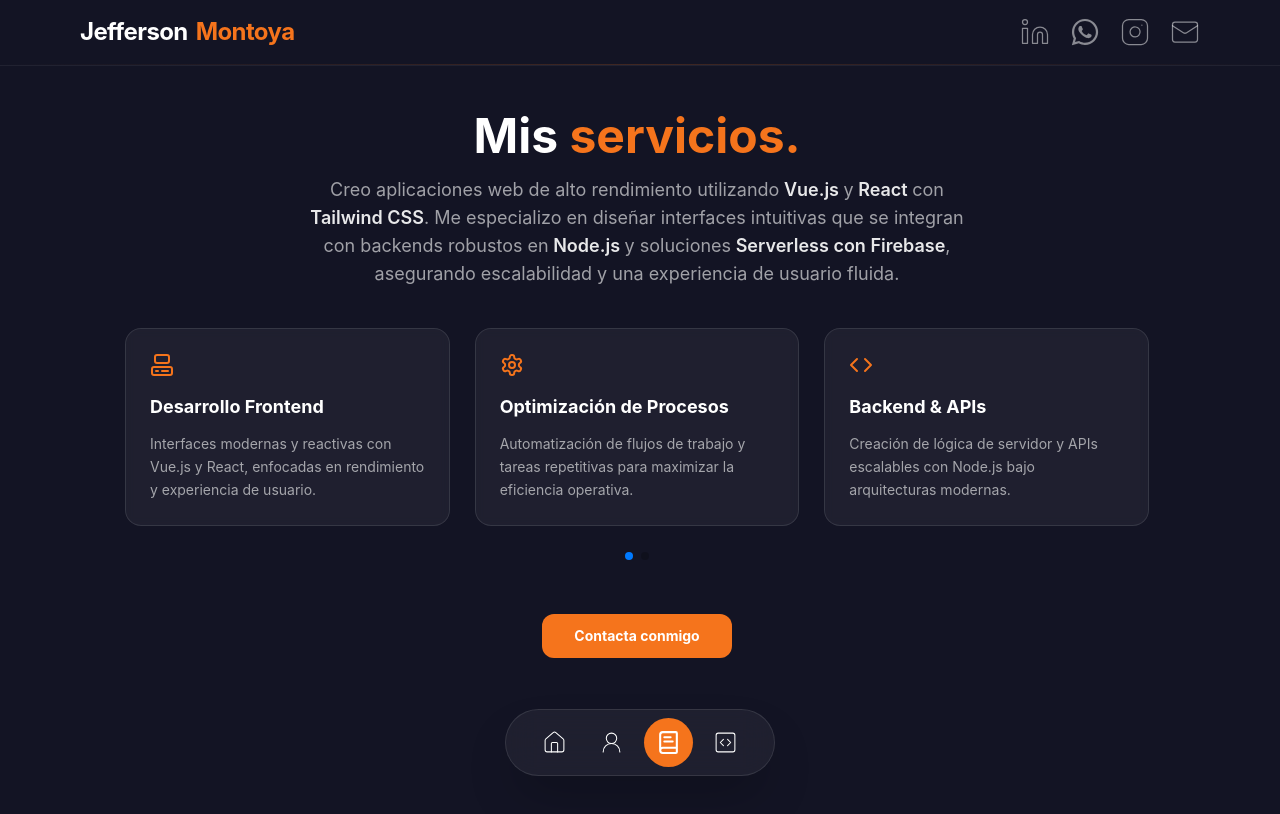
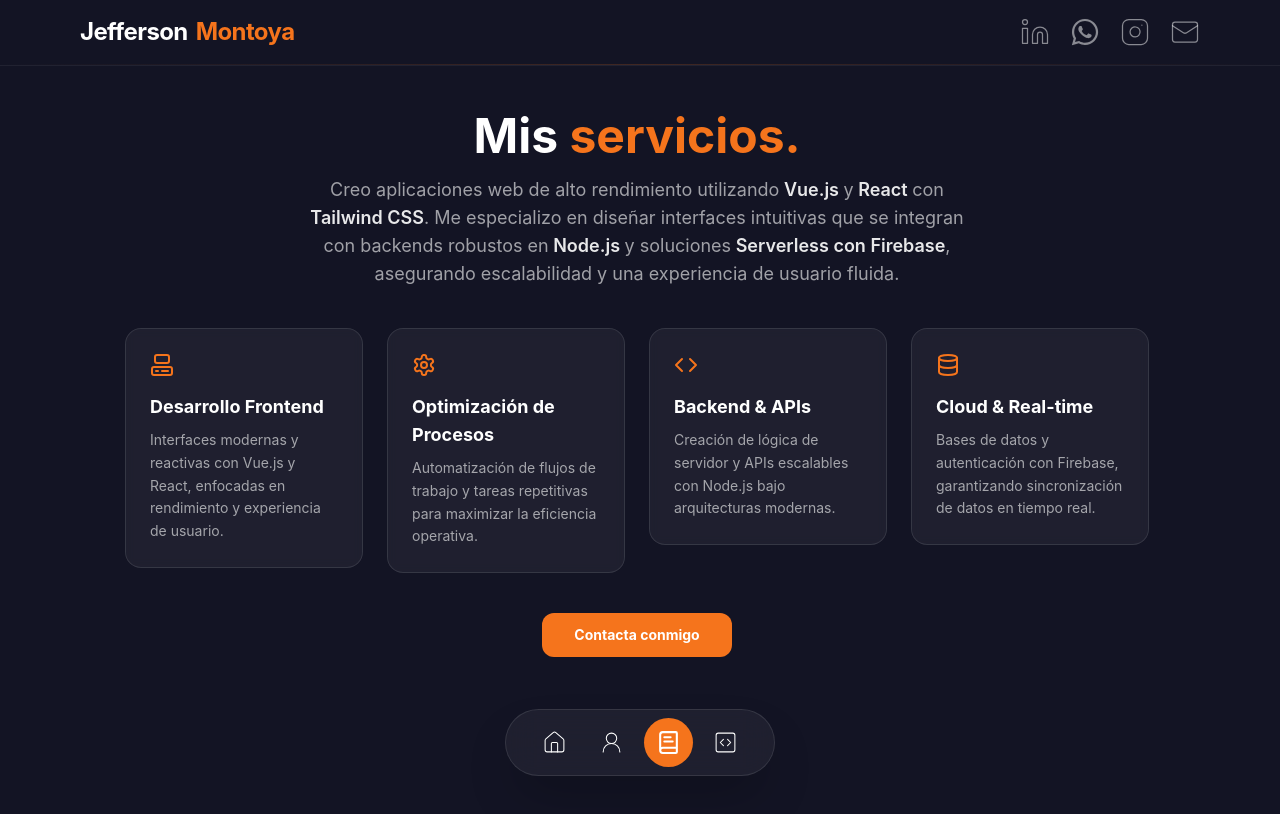
Before and after one commit to JeffersonMontoya/portafolio, a Next.js app: page /services in a window 1280 px wide. Shown: the top 814 px of the page. Built offline with nearby package versions, Linux system fonts and the light colour scheme.

Commit message:
actualizacion portafolio

```diff
--- a/src/components/SliderServices.tsx
+++ b/src/components/SliderServices.tsx
@@ -10,15 +10,19 @@ const SliderServices = () => {
       breakpoints={{
         320: {
           slidesPerView: 1,
-          spaceBetween: 15,
+          spaceBetween: 16,
         },
-        768: {
+        640: {
           slidesPerView: 2,
           spaceBetween: 20,
         },
         1024: {
           slidesPerView: 3,
-          spaceBetween: 25,
+          spaceBetween: 24,
+        },
+        1280: {
+          slidesPerView: 4,
+          spaceBetween: 24,
         },
       }}
       freeMode={true}
@@ -26,16 +30,16 @@ const SliderServices = () => {
         clickable: true,
       }}
       modules={[Pagination]}
-      className="w-full max-w-5xl mx-auto"
+      className="w-full pb-12"
     >
       {serviceData.map((item, index) => (
         <SwiperSlide key={index}>
-          <div className="flex flex-col p-6 rounded-2xl cursor-pointer bg-white/5 backdrop-blur-sm border border-white/10 group hover:border-secondary transition-all duration-300 h-full mb-12">
+          <div className="flex flex-col p-6 rounded-2xl cursor-pointer bg-white/5 backdrop-blur-sm border border-white/10 group hover:border-secondary/50 transition-all duration-300 h-full min-h-[180px]">
             <div className="mb-4 text-3xl text-secondary group-hover:scale-110 transition-transform duration-300">
               {item.icon}
             </div>
             <div>
-              <h3 className="mb-3 text-lg font-bold text-white group-hover:text-secondary transition-colors">
+              <h3 className="mb-2 text-lg font-bold text-white group-hover:text-secondary transition-colors duration-300">
                 {item.title}
               </h3>
               <p className="text-sm text-white/60 leading-relaxed">
```
